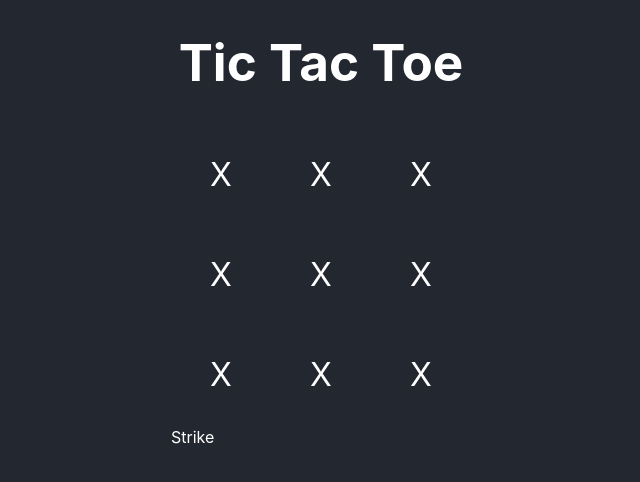
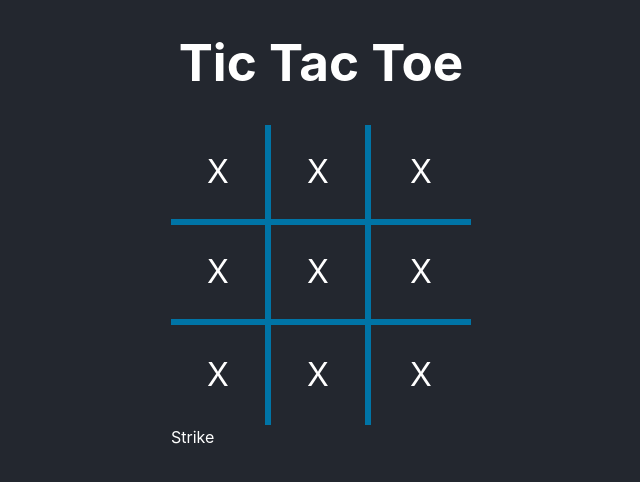
Before and after one commit to neeraj-gs/TicTac-Toe, a React (Vite) app in the folder tic-tac-toe/: page / in a window 1280 px wide. Shown: the top 482 px of the page, without its empty margins (319-959 px from the left). Built offline with nearby package versions, Linux system fonts and the light colour scheme.

Commit message:
Added grid lines on the css for better visibility

```diff
--- a/tic-tac-toe/src/App.css
+++ b/tic-tac-toe/src/App.css
@@ -26,3 +26,12 @@
   justify-content: center;
   align-items: center;
 }
+
+
+.right-border {
+  border-right: 0.2em solid #0074a6;
+}
+
+.bottom-border {
+  border-bottom: 0.2em solid #0074a6;
+}
--- a/tic-tac-toe/src/components/Board.jsx
+++ b/tic-tac-toe/src/components/Board.jsx
@@ -4,15 +4,15 @@
 const Board = () => {
   return (
     <div className="board">
-        <Tile />
-        <Tile />
-        <Tile />
-        <Tile />
-        <Tile />
-        <Tile />
-        <Tile />
-        <Tile />
-        <Tile />
+        <Tile className="right-border bottom-border" />
+        <Tile className="right-border bottom-border"/>
+        <Tile className="bottom-border"/>
+        <Tile className="right-border bottom-border"/>
+        <Tile className="right-border bottom-border"/>
+        <Tile className=" bottom-border"/>
+        <Tile className="right-border "/>
+        <Tile className="right-border "/>
+        <Tile className=""/>
         <Strike />
     </div>
   )
--- a/tic-tac-toe/src/components/Tile.jsx
+++ b/tic-tac-toe/src/components/Tile.jsx
@@ -1,6 +1,6 @@
-const Tile = () => {
+const Tile = ({className}) => {
   return (
-    <div className="tile">
+    <div className={`tile ${className}`}>
         X
     </div>
   )
```
